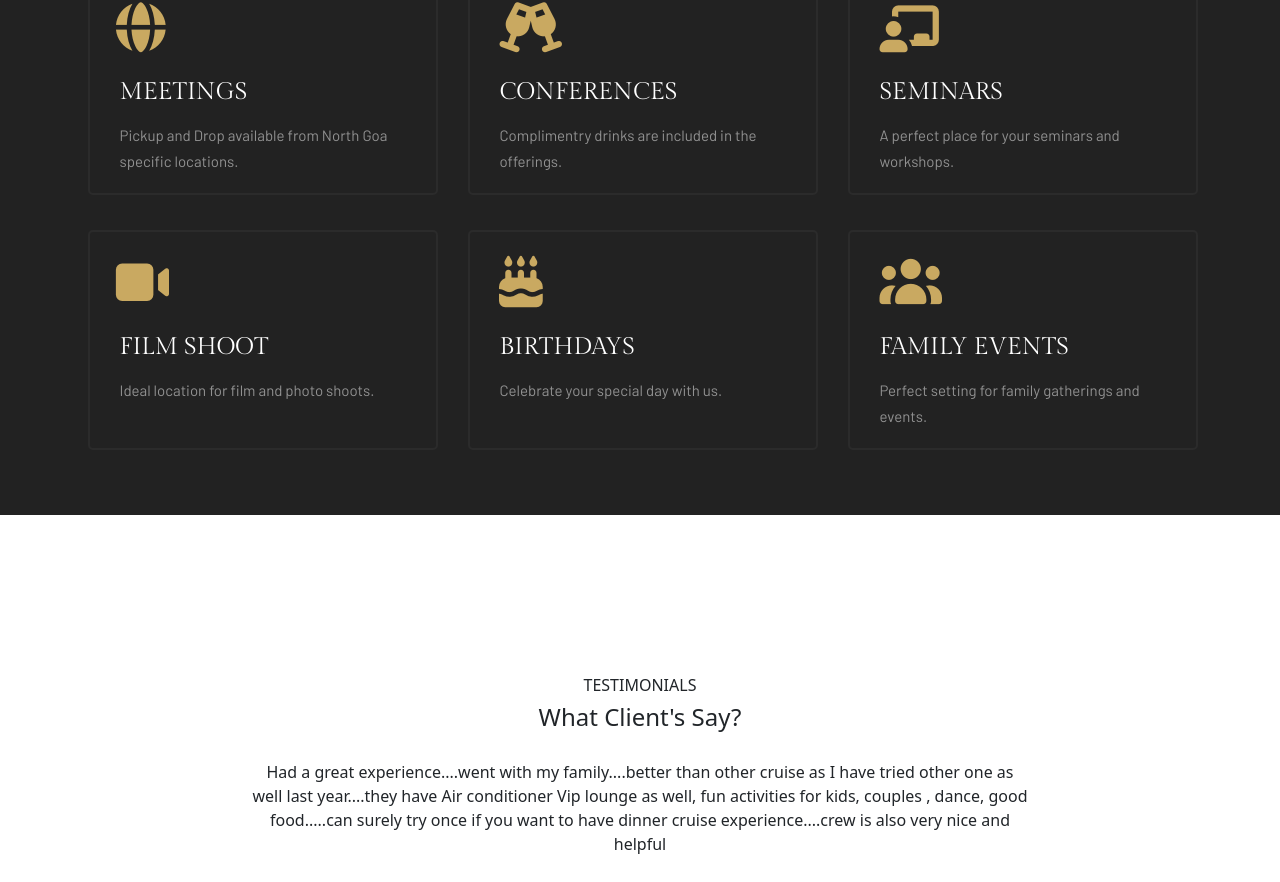
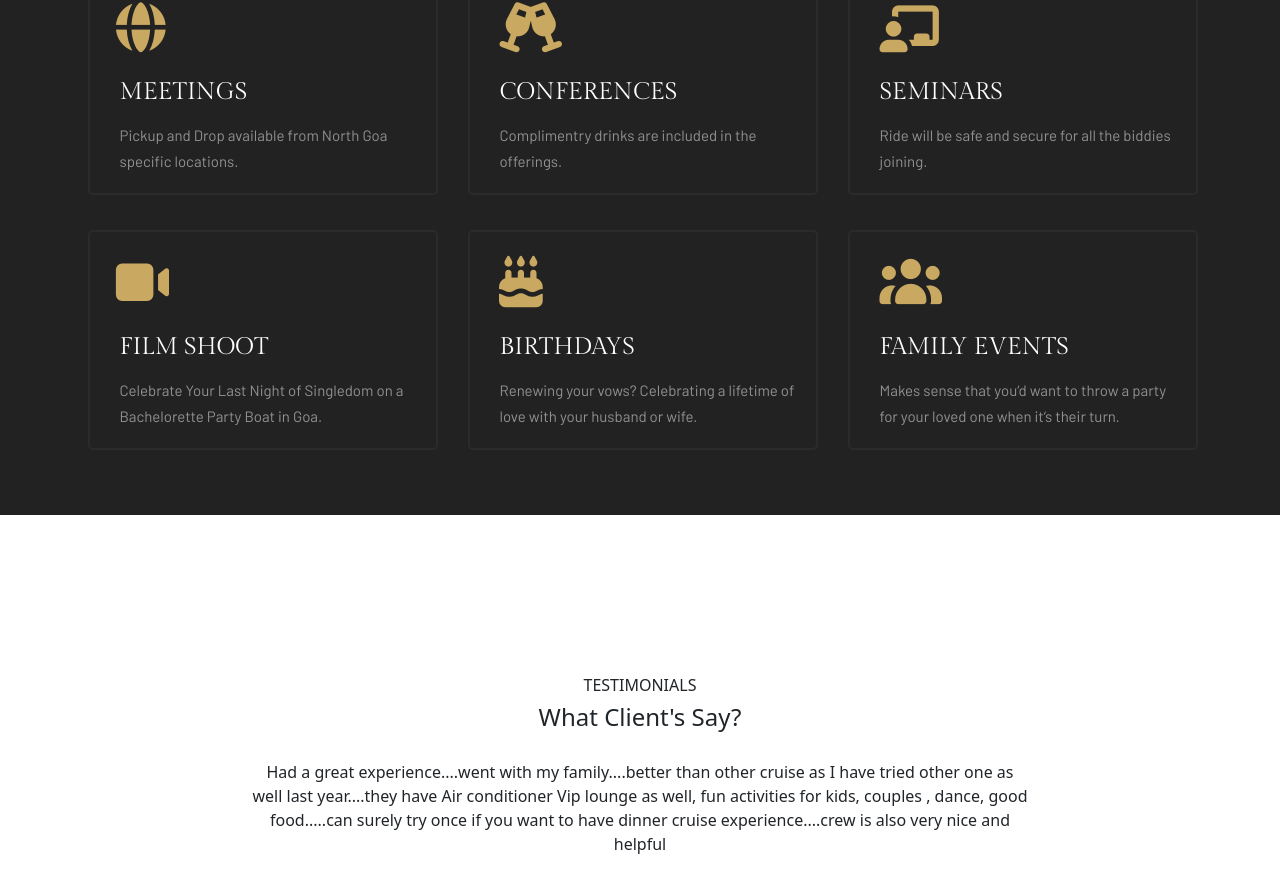
Before and after one commit to Kratagya-Webkorps/nautiamigo-angular, an Angular app: page / in a window 1280 px wide. Shown: the part 6320-7202 px from the top of the page. Built offline with nearby package versions, Linux system fonts and the light colour scheme.

Commit message:
finished additional services page

```diff
--- a/src/app/additional-services/additional-services.component.ts
+++ b/src/app/additional-services/additional-services.component.ts
@@ -38,7 +38,7 @@ export class AdditionalServicesComponent implements OnInit {
     {
       id: 3,
       title: 'SEMINARS',
-      description: 'A perfect place for your seminars and workshops.',
+      description: 'Ride will be safe and secure for all the biddies joining.',
       icon: 'fas fa-chalkboard-teacher',
       animationDelay: 400,
       customClass: 'seminars'
@@ -46,21 +46,21 @@ export class AdditionalServicesComponent implements OnInit {
     {
       id: 4,
       title: 'FILM SHOOT',
-      description: 'Ideal location for film and photo shoots.',
+      description: 'Celebrate Your Last Night of Singledom on a Bachelorette Party Boat in Goa.',
       icon: 'fas fa-video',
       animationDelay: 0
     },
     {
       id: 5,
       title: 'BIRTHDAYS',
-      description: 'Celebrate your special day with us.',
+      description: 'Renewing your vows? Celebrating a lifetime of love with your husband or wife.',
       icon: 'fas fa-birthday-cake',
       animationDelay: 200
     },
     {
       id: 6,
       title: 'FAMILY EVENTS',
-      description: 'Perfect setting for family gatherings and events.',
+      description: 'Makes sense that you‘d want to throw a  party for your loved one when it‘s their turn.',
       icon: 'fas fa-users',
       animationDelay: 400,
       customClass: 'family-events'
```
